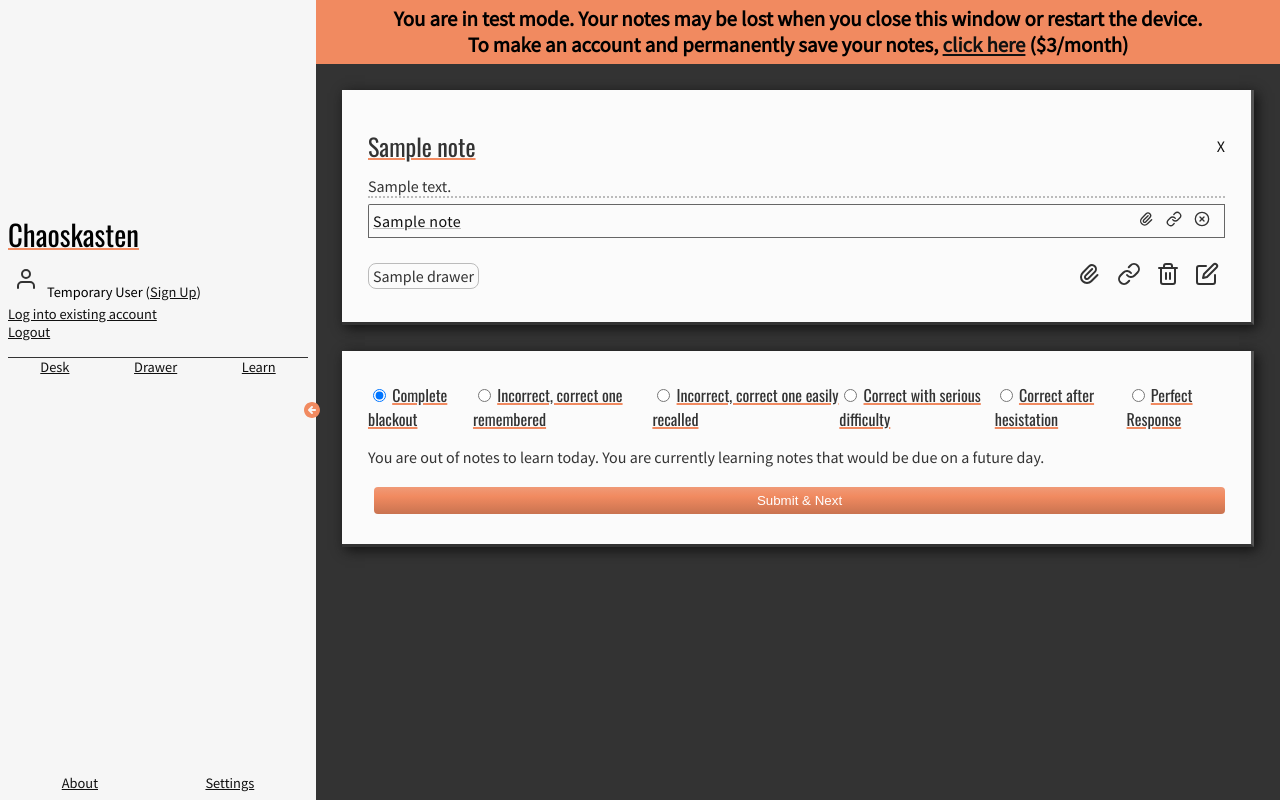
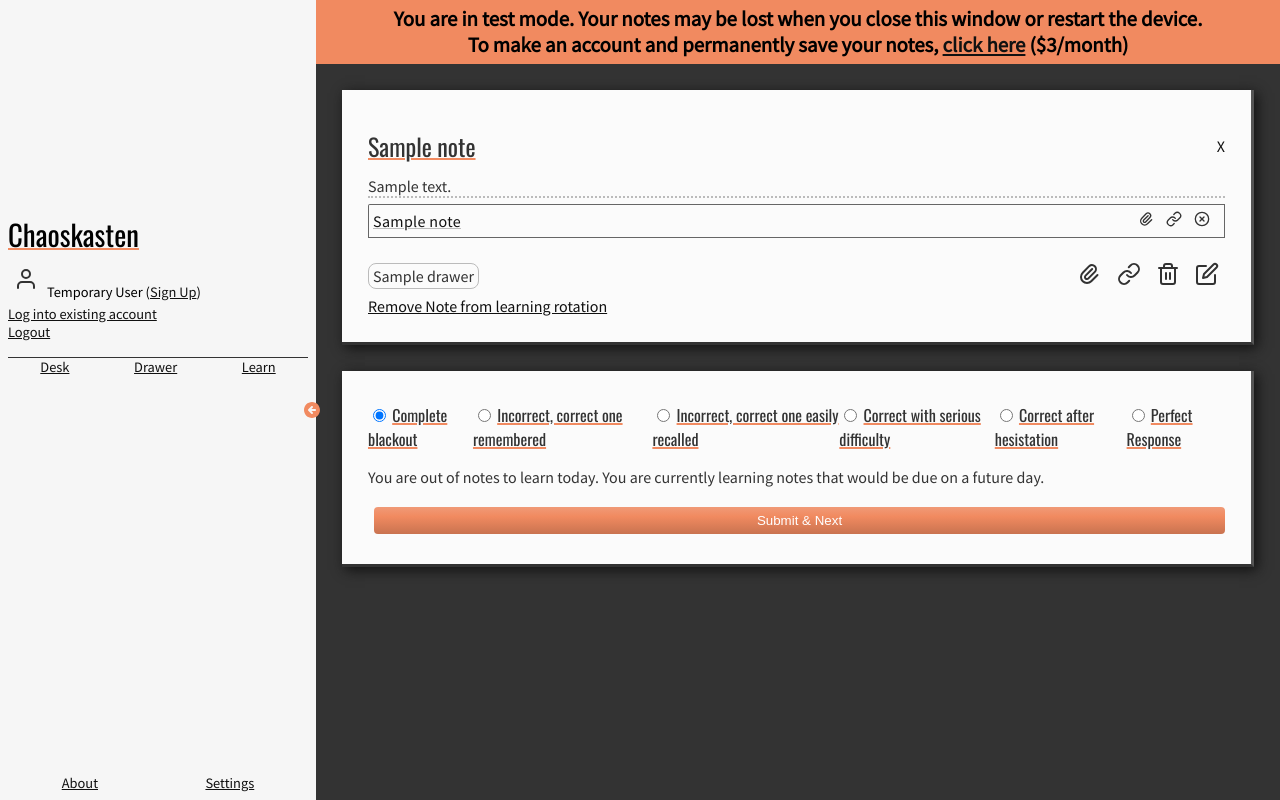
Before and after one commit to koljapluemer/chaoskasten, a Django app: page /learning in a window 1280 px wide. Run offline with Django 3.2, Linux system fonts and the light colour scheme; a user stored in the database is signed in; tables that the repository leaves empty hold one stand-in row (values such as "Sample post"); some libraries are stand-ins or nearby versions.

Commit message:
basic learning queue working

```diff
--- a/main/models.py
+++ b/main/models.py
@@ -45,6 +45,11 @@
         obj.profile = request.user.profile
         super().save_model(request, obj, form, change)
 
+class Score(models.Model):
+    datetime = models.DateTimeField(auto_now_add=True, blank=True)
+    value = models.IntegerField()
+    learning_data = models.ForeignKey('LearningData', on_delete=models.CASCADE)
+
 
 class LearningData(models.Model):
     easiness = models.FloatField(null=True)
@@ -53,7 +58,6 @@
     review_date = models.DateTimeField(null=True)
 
     profile = models.ForeignKey('Profile', on_delete=models.CASCADE)
-
 
 
 class Note(models.Model):
--- a/main/templates/learning/queue.html
+++ b/main/templates/learning/queue.html
@@ -68,6 +68,7 @@
 {% endif %}
 <div class="note">
   {% include 'widgets/note.html' with parentnote=note %}
+  <a href="learning/delete/{{note.learning_data.id}}">Remove Note from learning rotation</a>
 </div>
 
 <div class="note">
--- a/main/urls.py
+++ b/main/urls.py
@@ -76,4 +76,5 @@
 
     # Learning
     path('learning', views.learning_queue),
+    path('learning/delete/<int:pk>', views.remove_learning_object),
 ]
--- a/main/views/learning.py
+++ b/main/views/learning.py
@@ -6,16 +6,18 @@
 from django.utils.timezone import localtime, now
 
 
+def remove_learning_object(request, pk):
+    profile = request.user.profile
+    collection = profile.collection
+
+    learning_object = LearningData.objects.filter(profile=profile, id=pk).first()
+    learning_object.delete()
+
+    return redirect("/learning")
+
 def learning_queue(request):
     profile = request.user.profile
     collection = profile.collection
-
-    print("_________")
-    for o in LearningData.objects.filter(profile=profile):
-        print(o.note.title)
-        print(o.easiness)
-        print(o.review_date)
-        print("_________")
 
     # handle form submittal
     # meaning the user answering how hard a given note was
@@ -23,29 +25,26 @@
         # print(request.POST["note-id"] + ": " + request.POST["easiness"])
         old_note = Note.objects.get(id=int(request.POST["note-id"]))
         old_learning_object = old_note.learning_data
-        print("TITLE OF PARENT: ", old_learning_object.note.title)
         # check whether the card already has learning data, act accordingly
         review = ""
         if old_learning_object.easiness:
-            print("exists")
             review = SMTwo(
                 old_learning_object.easiness,
                 old_learning_object.interval,
                 old_learning_object.repetitions
             ).review(int(request.POST["easiness"]))
         else:
-            print("new")
             review = SMTwo.first_review(int(request.POST["easiness"]))
 
-        print(review)
 
         old_learning_object.easiness = review.easiness
         old_learning_object.interval = review.interval
         old_learning_object.repetitions = review.repetitions
         old_learning_object.review_date = review.review_date
-        print("SAVE: ", old_learning_object.save())
         old_note.save()
-        print("CHECK VIA NOTE: ", old_note.learning_data.easiness)
+
+        score = Score.objects.create(value = review.easiness, learning_data=old_learning_object)
+        print(old_learning_object.score_set.all())
 
         return redirect ("/learning")
 
@@ -56,7 +55,6 @@
     today = localtime(now()).date()
     # try getting todays data, otherwise just get all, sorted by date
     learning_objects = LearningData.objects.filter(review_date = today, profile=profile)
-    print(today)
     if not learning_objects:
         learning_objects = LearningData.objects.filter(profile=profile).order_by('review_date')
         has_learning_items_left = False
```
Also changed, not shown: chaosnotes.sqlite3, main/migrations/0015_score.py (added).
